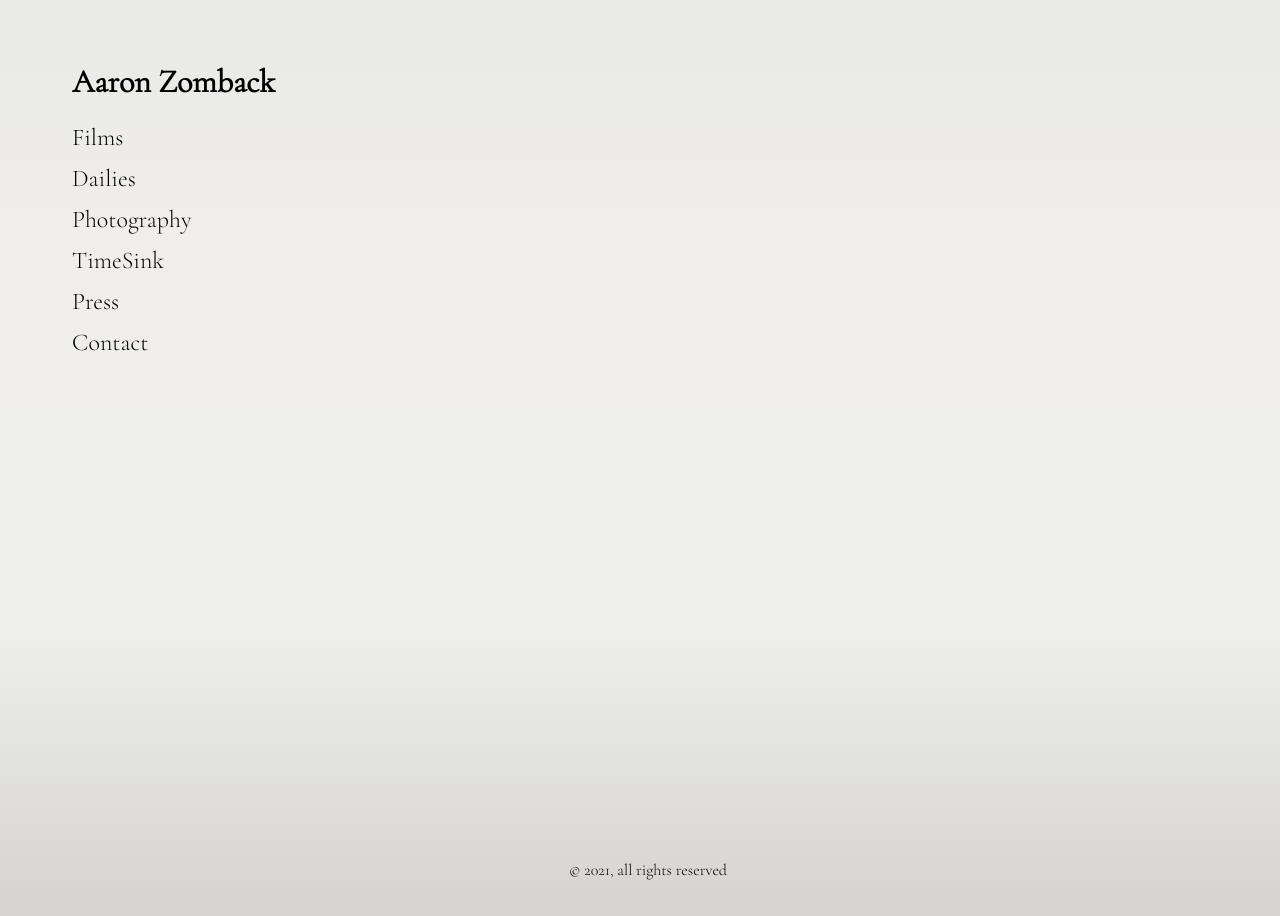
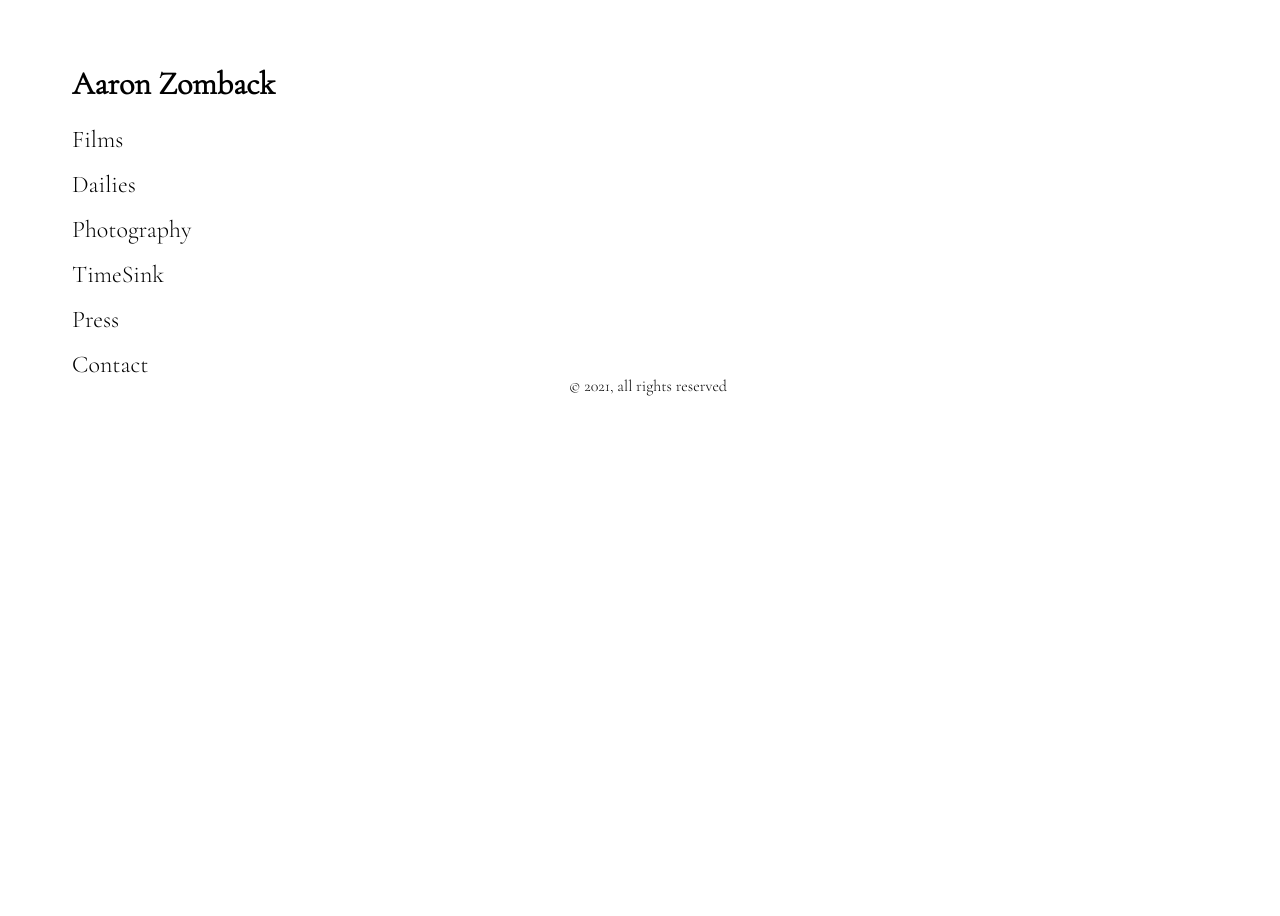
Before and after one commit to aaronzomback/zomback.com, a Jekyll site: the page built from index.html, in a window 1280 px wide. Built offline with Jekyll 4.4.1, drawn with Linux system fonts in a browser that asks for light colours.

Commit message:
before bed

```diff
--- a/_sass/_dailies.scss
+++ b/_sass/_dailies.scss
@@ -4,6 +4,11 @@
   padding-left: 30px;
   padding-right: 30px;
   transform: translateY(80px);
+
+  p {
+    line-height: 1.5;
+    font-size: 1.2rem;
+  }
 
   h2 {
     margin-bottom: 4px;
--- a/_sass/_footer.scss
+++ b/_sass/_footer.scss
@@ -12,9 +12,8 @@
   display: flex;
   justify-content: space-around;
   flex-direction: row;
-  position: absolute;
   color: black;
-  margin-top: 88px;
+  margin-top: 400px;
   padding-top: 16px;
   padding-bottom: 24px;
   bottom: 0;
--- a/_sass/_header.scss
+++ b/_sass/_header.scss
@@ -9,7 +9,7 @@
       color: black;
       text-decoration: none;
       display: block;
-      margin-bottom: 12px;
+      margin-bottom: 16px;
     }
 
     img {
--- a/assets/css/app.scss
+++ b/assets/css/app.scss
@@ -43,7 +43,7 @@
 body {
 width: 100vw;
 height: 100vh;
-background-image: linear-gradient(to top, #d5d4d0 0%, #d5d4d0 1%, #eeeeec 31%, #efeeec 75%, #e9e9e7 100%);
+background-color: rgb(230, 237, 249)white;
 font-family: $body-font;
 }
 
```
